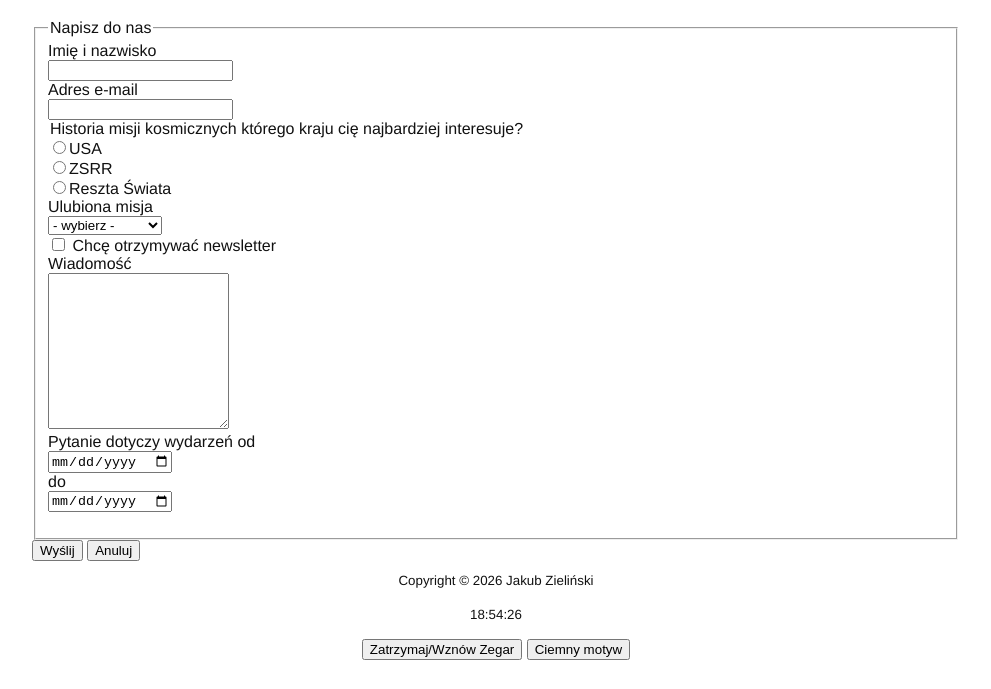
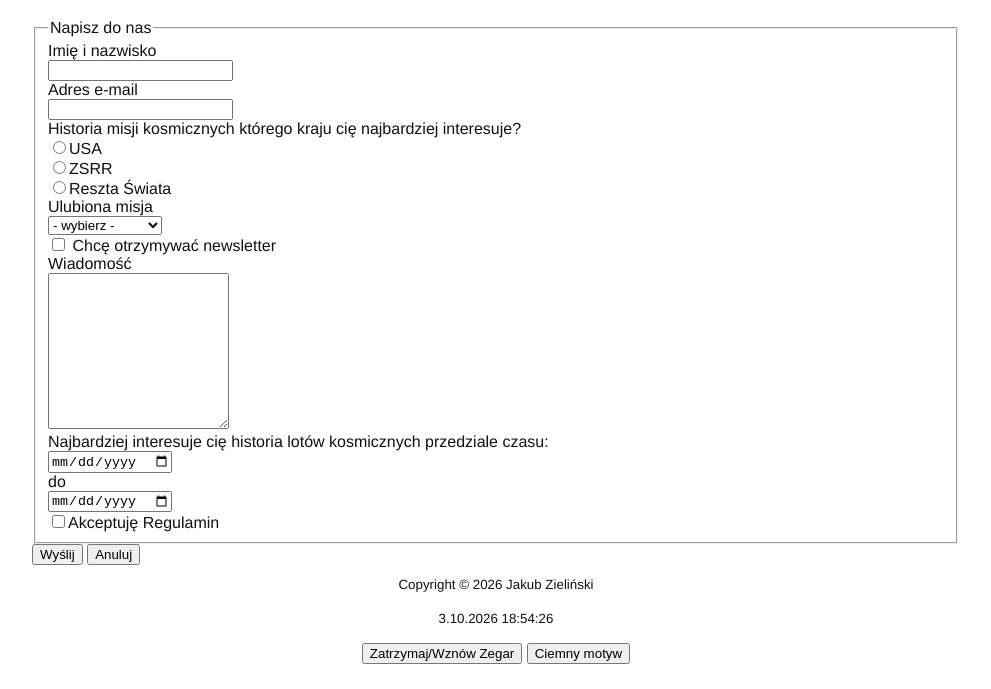
Before and after one commit to JakubZielinski0/WWW_uni_2026Z, a plain HTML site: page kontakt.html in a window 1280 px wide. Shown: the part 111-800 px from the top of the page, without its empty margins (144-1135 px from the left). Drawn offline with Linux system fonts and the light colour scheme.

Commit message:
poprawione zrodla zdjec, dodana kontrolka, poprawiony formularz

```diff
--- a/css/styles.css
+++ b/css/styles.css
@@ -199,3 +199,7 @@ form label {
         padding: 1.5rem 0.5rem;
     }
 }
+
+#formularz p {
+    margin: 0;
+}
--- a/js/scripts.js
+++ b/js/scripts.js
@@ -5,6 +5,9 @@ const motywBtn = document.getElementById("motyw-btn")
 
 function zegar() {
     let text = ""
+
+    text += new Date().getDay() + "." + new Date().getMonth() + "." + new Date().getFullYear() +"   "
+
     if(new Date().getHours() < 10) {
         text += "0"
     }
--- a/kontakt.html
+++ b/kontakt.html
@@ -40,12 +40,12 @@
                     title="Imię i nazwisko, np. Jan Kowalski">
                 <label for="email">Adres e-mail</label>
                 <input type="email" id="email" name="email" required>
-                <legend>
+                <p>
                     Historia misji kosmicznych którego kraju cię najbardziej interesuje?
-                </legend>
+                </p>
                 <label><input type="radio" name="strona" value="usa" required>USA</label>
                 <label><input type="radio" name="strona" value="zsrr">ZSRR</label>
-                <label><input type="radio" name="strona" value="zsrr">Reszta Świata</label>
+                <label><input type="radio" name="strona" value="reszta">Reszta Świata</label>
                 <label for="ulubiona">Ulubiona misja</label>
                 <select id="ulubiona" name="ulubiona" required>
                     <option value="">- wybierz -</option>
@@ -57,10 +57,11 @@
                 <label><input type="checkbox" name="newsletter" value="tak"> Chcę otrzymywać newsletter</label>
                 <label for="wiadomosc">Wiadomość</label>
                 <textarea id="wiadomosc" name="wiadomosc" rows="10" required></textarea>
-                <label for="data-od">Pytanie dotyczy wydarzeń od</label>
+                <label for="data-od">Najbardziej interesuje cię historia lotów kosmicznych przedziale czasu:</label>
                 <input type="date" id="data-od" name="data-od" required>
                 <label for="data-do">do</label>
                 <input type="date" id="data-do" name="data-do" required>
+                <label><input type="checkbox" name="regulamin" value="tak">Akceptuję Regulamin</label>
                 <p id="blad"></p>
             </fieldset>
             <div class="przyciski">
```
Also changed, not shown: 1 other file.
